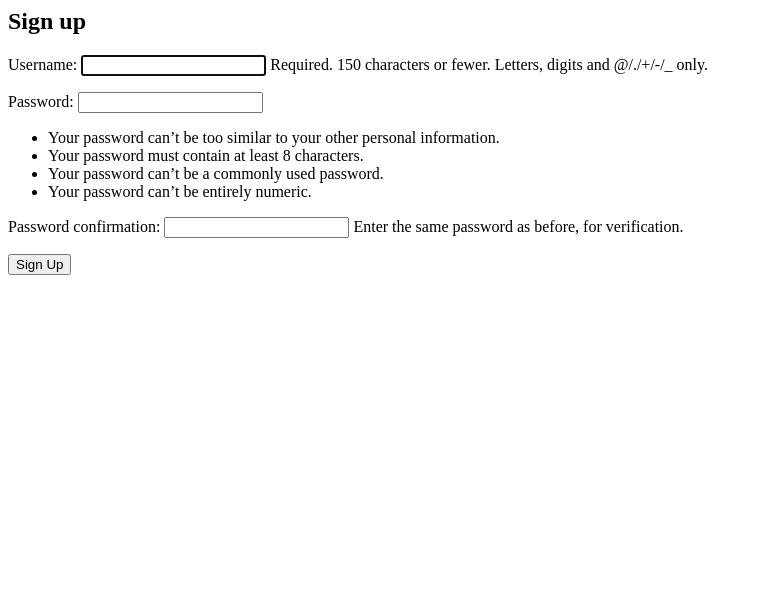
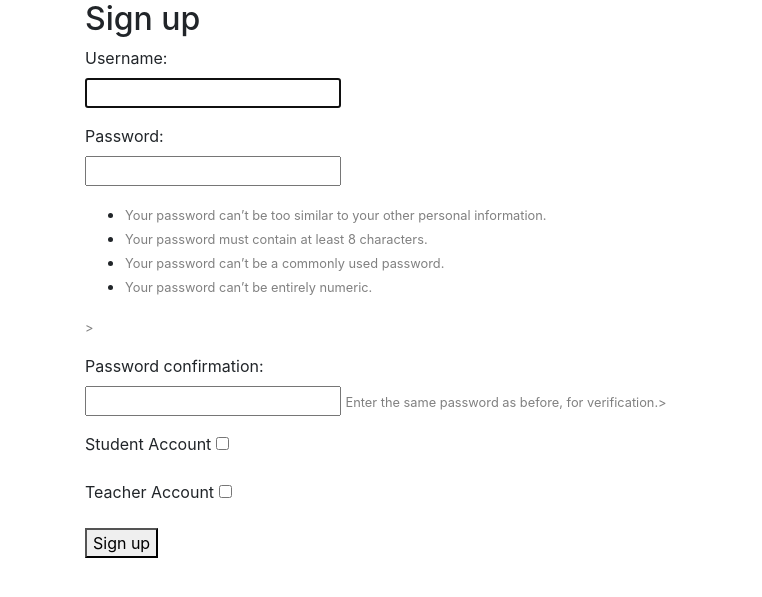
Before and after one commit to anderooc/django, a Django app: page /assignments/signUp/ in a window 1280 px wide. Shown: the top 597 px of the page, without its empty margins (0-762 px from the left). Run offline with Django 3.2, Linux system fonts and the light colour scheme; parts of the project's set-up code (start-up, migrations or seed data) failed here and were passed over; some libraries are stand-ins or nearby versions.

Commit message:
Added custom signup form, made of  user creation form and account type

```diff
--- /dev/null
+++ b/assignments/forms.py
@@ -0,0 +1,10 @@
+from django import forms
+from django.contrib.auth.models import User
+from django.contrib.auth.forms import UserCreationForm
+
+class SignupForm(UserCreationForm):
+    username = forms.CharField(max_length=150)
+
+    class Meta:
+        model = User
+        fields = ('username', 'password1', 'password2')
--- a/assignments/templates/assignments/home.html
+++ b/assignments/templates/assignments/home.html
@@ -37,12 +37,15 @@
           <li><a href="../assignments/viewAssignments">View Assignments</a></li>
           <li><a href="../assignments/viewProfile">View Profile</a></li>
         </ul>
+
         <h1>Home</h1>
+
         <form style="padding-bottom:1em;" method="POST">
           {% csrf_token %}
           <input type="hidden" name="logout" value="logout"></input>
           <button type="submit" class="btn btn-danger">Logout</button>
         </form>
+
       {% else %}
         <h1>Home</h1>
         <h3>Log-in</h3>
@@ -59,6 +62,8 @@
 
           <button type="submit" class="btn btn-danger">Login</button>
         </form>
+
+        <button onclick="location.href='../assignments/signUp/'" type="button">Sign Up</button>
       {% endif %}
     </div>
   </body>
--- a/assignments/templates/assignments/signup.html
+++ b/assignments/templates/assignments/signup.html
@@ -1,8 +1,41 @@
-{% block content %}
-  <h2>Sign up</h2>
-  <form method="post">
-    {% csrf_token %}
-    {{ form.as_p }}
-    <button type="submit">Sign Up</button>
-  </form>
-{% endblock %}
+<!DOCTYPE html>
+<html lang="en-US">
+  <head>
+    <link rel="stylesheet" href="https://maxcdn.bootstrapcdn.com/bootstrap/4.4.1/css/bootstrap.min.css" />
+    <script src="https://ajax.googleapis.com/ajax/libs/jquery/3.4.1/jquery.min.js"></script>
+    <script src="https://cdnjs.cloudflare.com/ajax/libs/popper.js/1.16.0/umd/popper.min.js"></script>
+    <script src="https://maxcdn.bootstrapcdn.com/bootstrap/4.4.1/js/bootstrap.min.js"></script>
+  </head>
+
+  <body>
+    <div class="container">
+      {% block content %}
+        <h2>Sign up</h2>
+        <form method="POST">
+          {% csrf_token %}
+          {% for field in form %}
+            <p>
+              {{ field.label_tag }}<br />
+              {{ field }}
+              {% if field.help_text %}
+                <small style="color: grey">{{ field.help_text }}></small>
+              {% endif %}
+              {% for error in field.errors %}
+                <p style="color: red">{{ error }}></p>
+              {% endfor %}
+            </p>
+          {% endfor %}
+          <div class="form-group">
+            <label for="is_student">Student Account</label>
+            <input type="checkbox" name="is_student" id="is_student" />
+          </div>
+          <div class="form-group">
+            <label for="is_teacher">Teacher Account</label>
+            <input type="checkbox" name="is_teacher" id="is_teacher" />
+          </div>
+          <button type="submit">Sign up</button>
+        </form>
+      {% endblock %}
+    </div>
+  </body>
+</html>
--- a/assignments/urls.py
+++ b/assignments/urls.py
@@ -2,7 +2,6 @@ from django.contrib import admin
 from django.urls import path
 
 from . import views
-from .views import SignUpView
 
 urlpatterns = [
     path('', views.index, name='index'),
@@ -10,5 +9,5 @@ urlpatterns = [
     path('editProfile/', views.editProfile, name='editProfile'),
     path('viewAssignments/', views.viewAssignments, name='viewAssignments'),
     path('makeAssignment/', views.makeAssignment, name='makeAssignment'),
-    path('signUp/', SignUpView.as_view(), name='signup')
+    path('signUp/', views.signup, name='signup')
 ]
--- a/assignments/views.py
+++ b/assignments/views.py
@@ -1,20 +1,18 @@
-from django.shortcuts import render, get_object_or_404
+from django.shortcuts import render, get_object_or_404, redirect
 from django.http import HttpResponse
 from django.template import loader
 from .models import UserProfile, StudentProfile, TeacherProfile, Assignment
 from django.contrib.auth.models import User
 from django.contrib.auth import authenticate, login, logout
 from django.contrib.auth.hashers import make_password
-from django.contrib.auth.forms import UserCreationForm
-from django.urls import reverse_lazy
-from django.views import generic
+from .forms import SignupForm
+
 
 # This is the homepage view, link is basic link with /assignments/ added
 def index(request):
     if request.POST:
         if 'inputUsername' in request.POST.keys():
-            user = authenticate(username=request.POST['inputUsername'],
-                password=request.POST['inputPassword'])
+            user = authenticate(username=request.POST['inputUsername'], password=request.POST['inputPassword'])
             if user is not None:
                 login(request, user)
             else:
@@ -31,16 +29,16 @@ def viewProfile(request):
     if request.user.is_authenticated:
         username = request.user.username
         thisUser = User.objects.get(username = username)
-        isStudent = get_object_or_404(UserProfile, pk=thisUser.pk)
-        if isStudent:
+        thisUserProfile = get_object_or_404(UserProfile, pk=thisUser.pk)
+        if thisUserProfile.is_student:
             student = get_object_or_404(StudentProfile, pk=thisUser.pk)
             context = {
                 'username': username,
-                'isStudent': isStudent,
+                'isStudent': thisUserProfile.is_student,
                 'student': student,
             }
         else:
-            teacher = get_object_or_404(TeacherProfile, user=thisUser) # better
+            teacher = get_object_or_404(TeacherProfile, pk=thisUser.pk)
             context = {
                 'username': username,
                 'teacher': teacher,
@@ -69,7 +67,44 @@ def makeAssignment(request):
     return HttpResponse(request, "Make your assignment here")
 
 #
-class SignUpView(generic.CreateView):
-    form_class = UserCreationForm
-    success_url = reverse_lazy('login')
-    template_name = 'assignments/signup.html'
+def signup(request):
+    form = SignupForm()
+    if request.method == 'POST':
+        form = SignupForm(request.POST)
+        if form.is_valid():
+            newUser = User(
+                username = form.cleaned_data.get('username'),
+                password = make_password(form.cleaned_data.get('password')),
+            )
+            newUser.save()
+            newUser.refresh_from_db()
+
+            if request.POST.get("is_student", False) == "on":
+                formIsStudent = True
+            else:
+                formIsStudent = False
+
+            if request.POST.get("is_teacher", False) == "on":
+                formIsTeacher = True
+            else:
+                formIsTeacher = False
+            profile = UserProfile(
+                user = newUser,
+                is_student = formIsStudent,
+                is_teacher = formIsTeacher
+            )
+            profile.save()
+            if formIsStudent:
+                student = StudentProfile(
+                    student = newUser,
+                    grade = 0
+                )
+                student.save()
+            else:
+                teacher = TeacherProfile(
+                    teacher = newUser,
+                    subject = "unknown"
+                )
+                teacher.save()
+            return redirect("index")
+    return render(request, 'assignments/signup.html', {'form': form})
```
Also changed, not shown: assignments/models.py (+3 -5 lines), assignments/migrations/0002_auto_20210607_2350.py (added), assignments/migrations/0003_auto_20210608_0000.py (added), assignments/migrations/0004_auto_20210608_0006.py (added), db.sqlite3.
